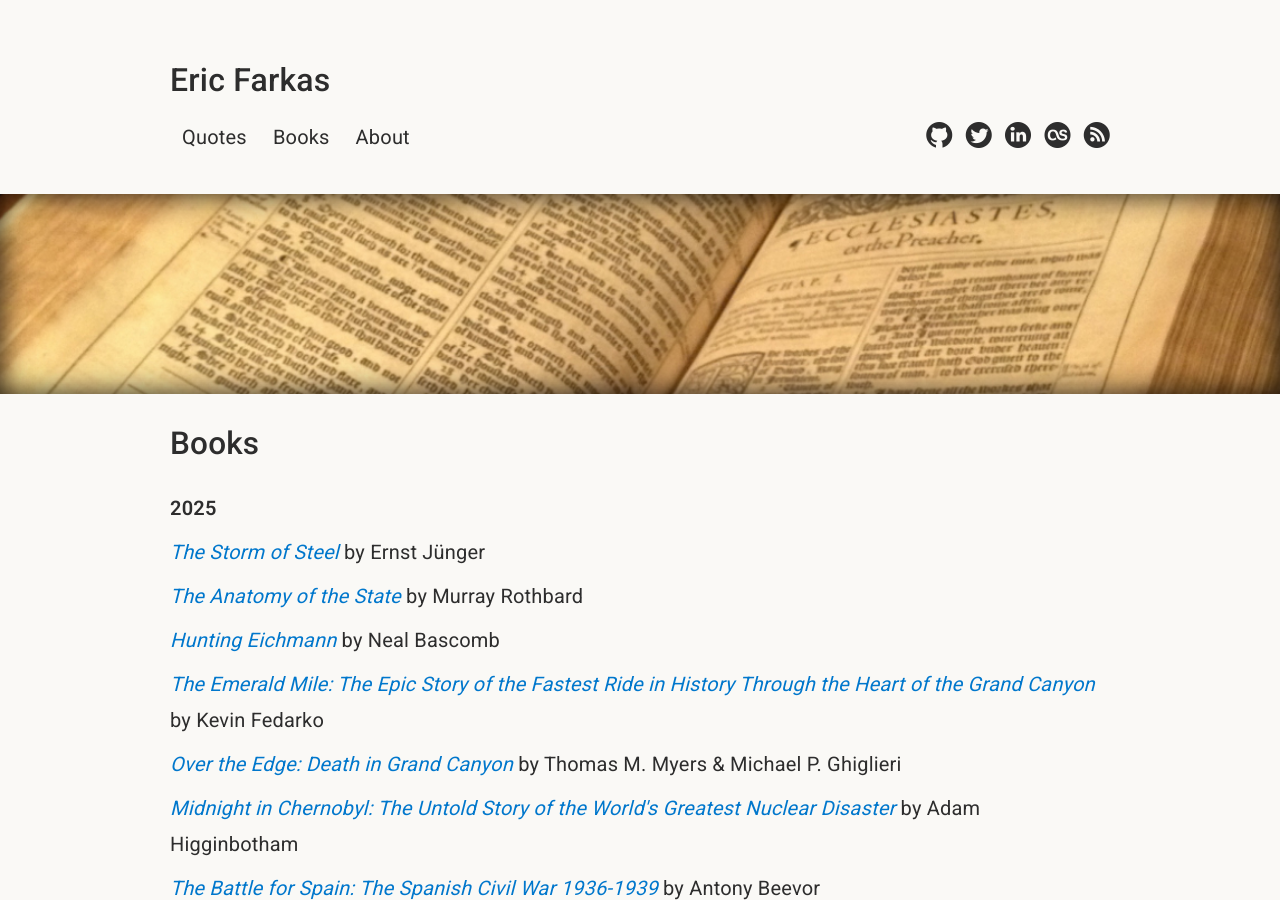
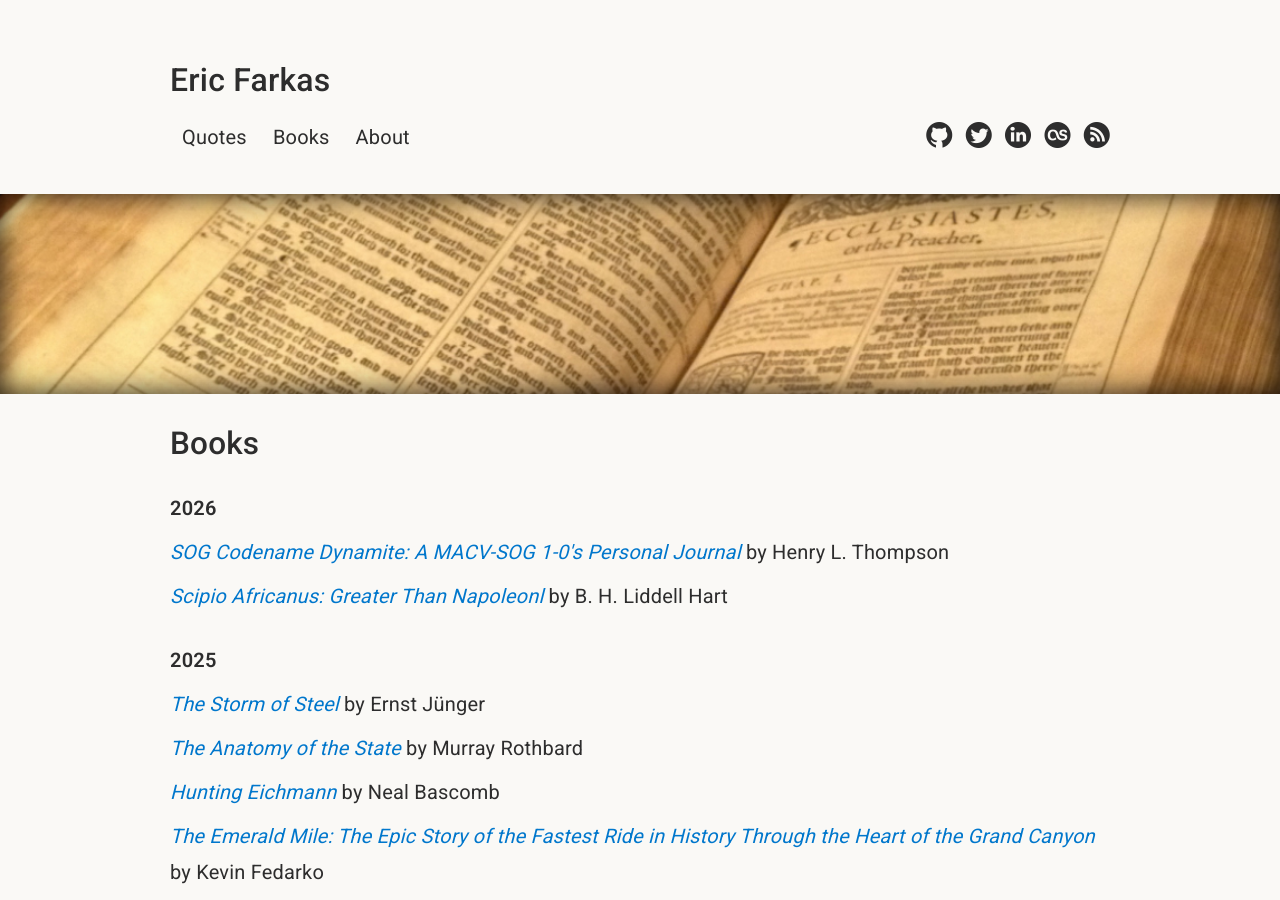
Before and after one commit to speric/speric.github.com, a Jekyll site: the page built from books/index.html, in a window 1280 px wide and 900 px high. Built offline with Jekyll 4.4.1, drawn with Linux system fonts in a browser that asks for light colours; some web fonts are replaced; comment, search, counter and statistics services are not loaded.

Commit message:
Update index.html

```diff
--- a/books/index.html
+++ b/books/index.html
@@ -7,6 +7,12 @@ header_img: "quotes.jpg"
 <div id="books">
   <h2>Books</h2>
 
+  <br/>
+
+  <p><strong>2026</strong></p>
+
+  <p><i><a href="https://www.amazon.com/SOG-Codename-Dynamite-MACV-SOG-Personal/dp/B0C9SB8JGP">SOG Codename Dynamite: A MACV-SOG 1-0's Personal Journal</a></i> by Henry L. Thompson</p>
+  <p><i><a href="https://www.amazon.com/Scipio-Africanus-Greater-Than-Napoleon/dp/0306813637">Scipio Africanus: Greater Than Napoleonl</a></i> by B. H. Liddell Hart</p>
   <br/>
 
   <p><strong>2025</strong></p>
```
